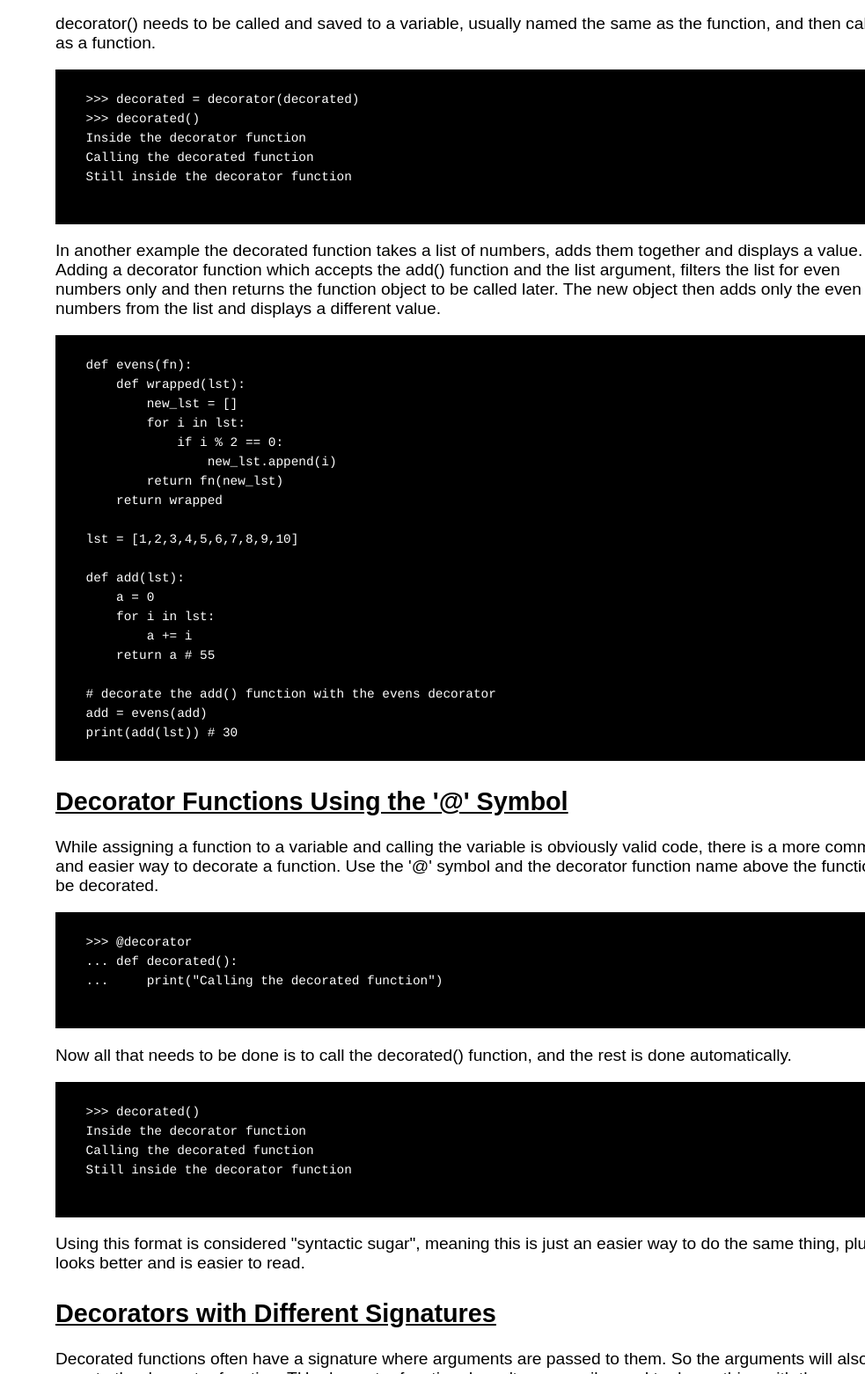
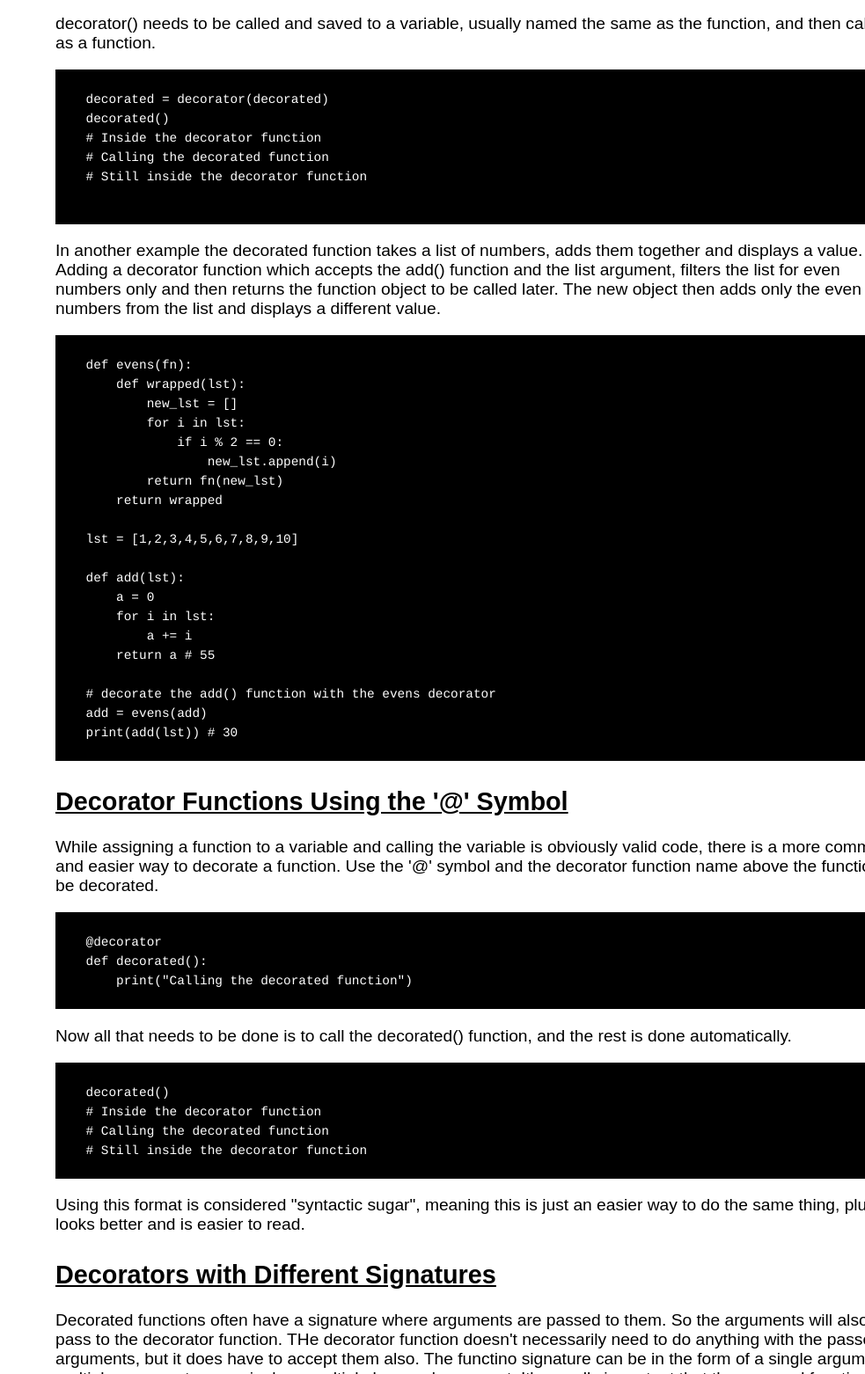
Before and after one commit to Korym/fcc-tech-doc, a plain HTML site: page index.html in a window 1280 px wide. Shown: the part 1149-2711 px from the top of the page at 88% size, without its empty margins (297-1280 px from the left). Drawn offline with Linux system fonts and the light colour scheme.

Commit message:
adjust code examples so that all examples are aligned the same

```diff
--- a/index.html
+++ b/index.html
@@ -101,11 +101,11 @@
           as a function.
         <pre class="code">
             <code>
-    >>> decorated = decorator(decorated)
-    >>> decorated()
-    Inside the decorator function
-    Calling the decorated function
-    Still inside the decorator function
+    decorated = decorator(decorated)
+    decorated()
+    # Inside the decorator function
+    # Calling the decorated function
+    # Still inside the decorator function
             </code>
           </pre>
         </p>
@@ -150,21 +150,19 @@
           function to be decorated.
         <pre class="code">
             <code>
-    >>> @decorator
-    ... def decorated():
-    ...     print("Calling the decorated function")
-          </code>
+    @decorator
+    def decorated():
+        print("Calling the decorated function")</code>
         </pre>
         </p>
         <p>
           Now all that needs to be done is to call the decorated() function, and the rest is done automatically.
         <pre class="code">
             <code>
-    >>> decorated()
-    Inside the decorator function
-    Calling the decorated function
-    Still inside the decorator function
-            </code>
+    decorated()
+    # Inside the decorator function
+    # Calling the decorated function
+    # Still inside the decorator function</code>
           </pre>
         </p>
         <p>
@@ -270,8 +268,7 @@
         function, not the decorated function. For example, calling __name__ for bad_neigbor() function above displays:
         <pre class="code">
           <code>
-      print(bad_neigbor.__name__) # wrapped
-          </code>
+    print(bad_neigbor.__name__) # wrapped</code>
         </pre>
         <p>The easiest way to fix this is using the functools module, and calling the 'wraps' decorator function. Then
           decorate the 'wrapped' inner function with the @wraps decorator. However the decorated function must be passed
@@ -287,8 +284,7 @@
             return fn(*args, **kwargs).upper()
         return wrapped
 
-    print(bad_neighbor.__name__) #bad_neighbor
-          </code>
+    print(bad_neighbor.__name__) #bad_neighbor</code>
         </pre>
       </section>
       <section class="main-section"
@@ -301,8 +297,8 @@
           previous section. Passing an argument to a decorator can also be done both as a function assignment or using
           the @ symbol.
         </p>
-        <p>As seen previously in the <a href="#Decorators_As_Functions"
-             class="nav-link">Decorators As Functions</a> section, decorating a function without the @ symbol looks like
+        <p>As seen previously in the <a href="#Decorators_As_Functions">Decorators As Functions</a> section, decorating
+          a function without the @ symbol looks like
           this:
         <pre class="code">
              <code>
```
Lines whose indentation alone changed are shown as unchanged.
